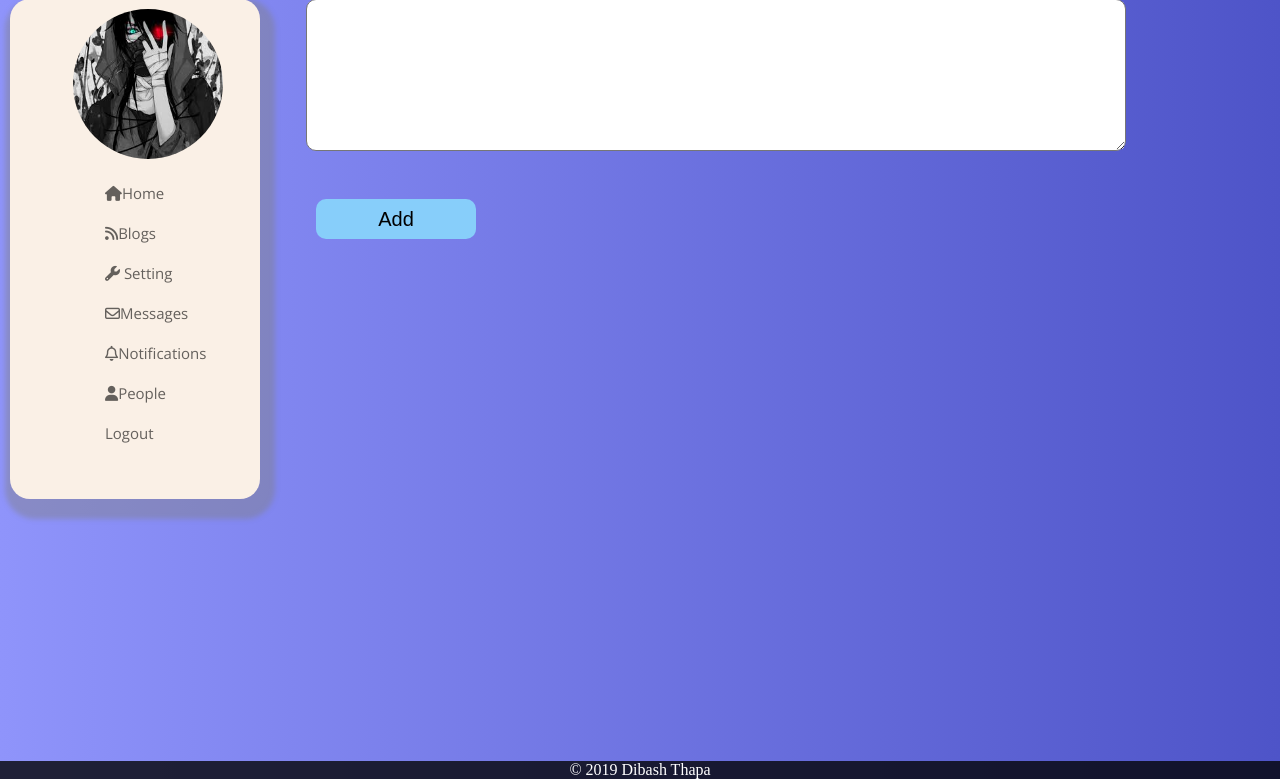
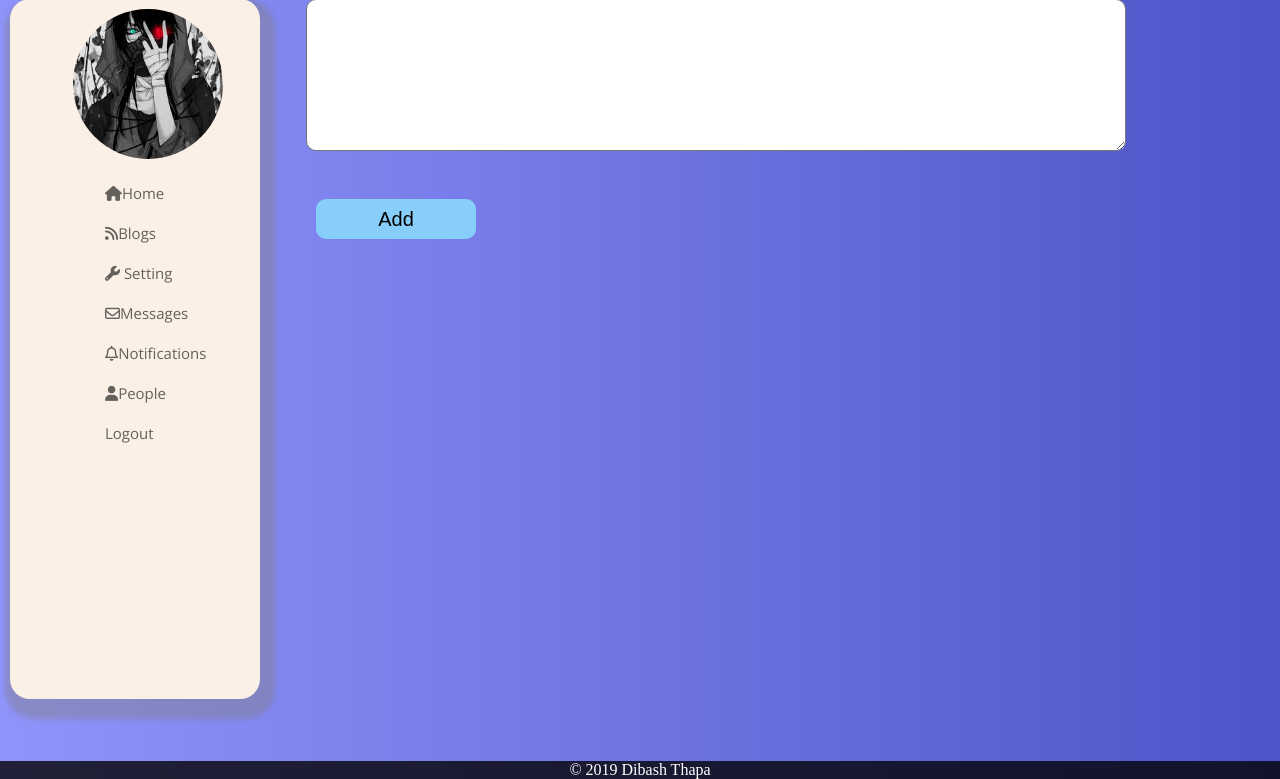
Before and after one commit to dibashthapa/Flask-App, a Flask app: page / in a window 1280 px wide. Shown: the part 21-800 px from the top of the page. Run offline with Flask 2, Linux system fonts and the light colour scheme; the visitor is signed in with stand-in values (Sample User, id 1); some libraries are stand-ins or nearby versions.

Commit message:
style changed

```diff
--- a/static/css/style.css
+++ b/static/css/style.css
@@ -84,7 +84,7 @@ height:400px;
     height:40px;
 }
 .dashboard{
-    height:500px;
+    height:700px;
     width: 250px;
     background-color:#faf0e6 ;
     margin:20px 0px 0px 10px;
```
